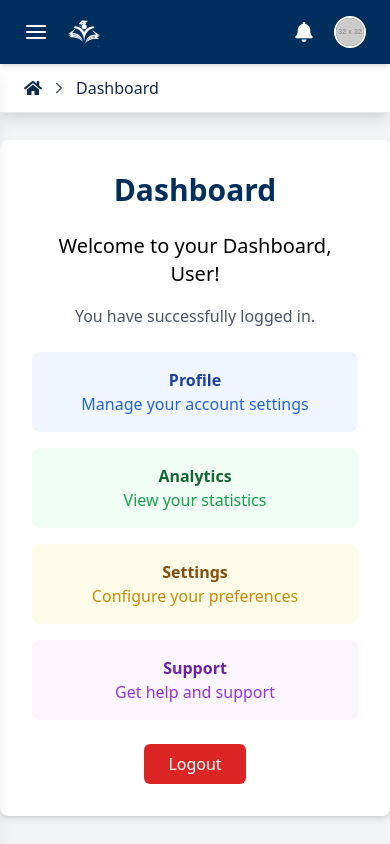
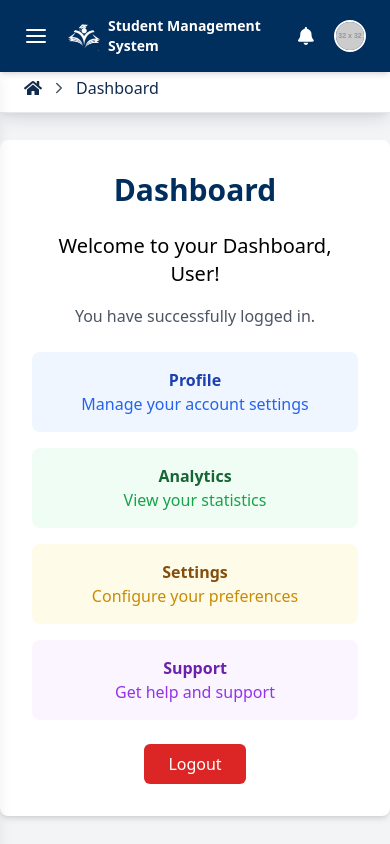
Before and after one commit to saadmughal0987/SMS, a React (Vite) app: page / in a window 390 px wide. Both pictures are taken after typing "name@example.com", "Sample123" into the empty fields and a click on the button "Login With Google". Built offline with nearby package versions, Linux system fonts and the light colour scheme.

Commit message:
Make header text responsive: smaller on small screens

```diff
--- a/src/components/header/Header.jsx
+++ b/src/components/header/Header.jsx
@@ -60,7 +60,10 @@ const Header = ({ onToggleSidebar, isSidebarOpen }) => {
               </motion.div>
             </AnimatePresence>
           </button>
-          <img src={whiteLogo} alt="Logo" className="h-8"/>
+          <div className="flex items-center gap-2">
+            <img src={whiteLogo} alt="Logo" className="h-8"/>
+            <span className="text-white text-sm md:text-lg font-semibold">Student Management System</span>
+          </div>
         </div>
         <div className="flex items-center md:gap-10 gap-5 relative">
            <button onClick={handleFullscreen} className="text-white text-2xl hidden md:block">
```
